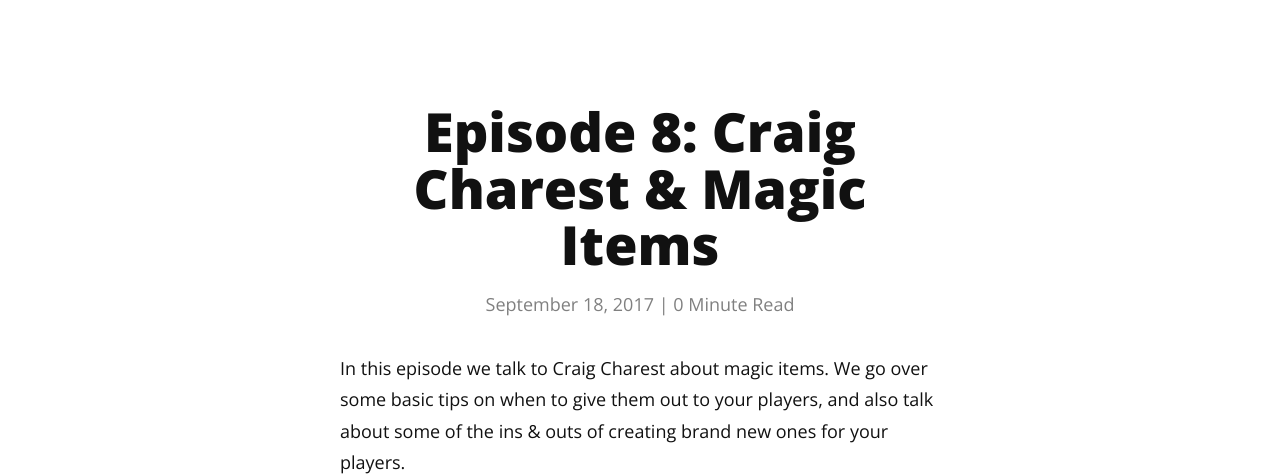
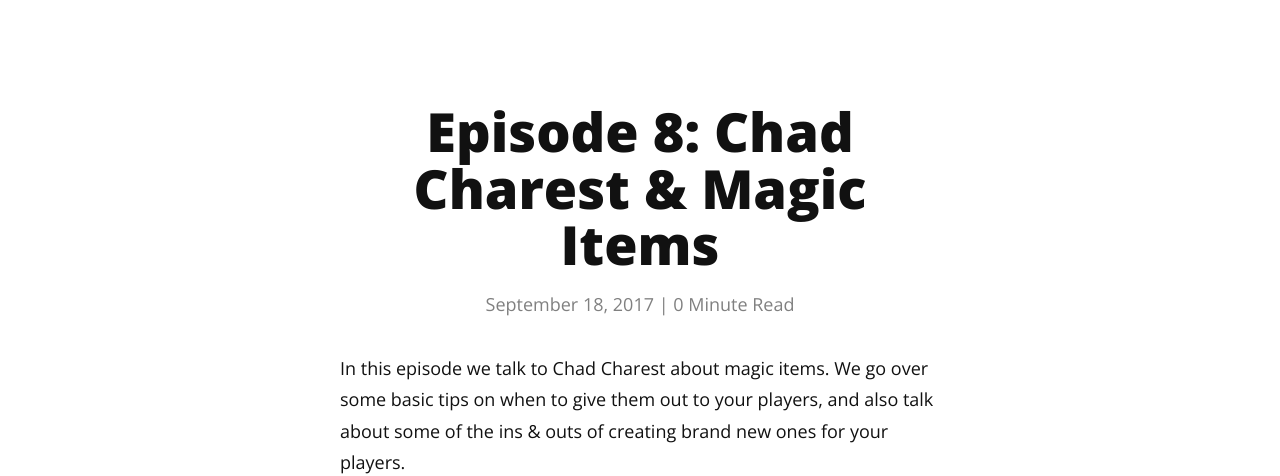
Before and after one commit to seanhagen/dms-of-vancouver, a Jekyll site: the page built from _episodes/2017-09-18-episode-8-magic-items.markdown, in a window 1280 px wide. Shown: the part 199-675 px from the top of the page. Built offline with Jekyll 4.4.1, drawn with Linux system fonts in a browser that asks for light colours; nearby versions of some CDN libraries.

Commit message:
Better fix name

```diff
--- a/_episodes/2017-09-18-episode-8-magic-items.markdown
+++ b/_episodes/2017-09-18-episode-8-magic-items.markdown
@@ -1,12 +1,12 @@
 ---
 layout: episodes
-title: "Episode 8: Craig Charest & Magic Items"
+title: "Episode 8: Chad Charest & Magic Items"
 date: 2017-09-18 12:34:30 -0700
 categories: episodes
 audio_url: "https://tracking.feedpress.it/link/17010/6830942/podcast-8-magic-items-v2.mp3"
 ---
 
-In this episode we talk to Craig Charest about magic items. We go over some basic tips on when to give them out to your players, and also talk about some of the ins & outs of creating brand new ones for your players.
+In this episode we talk to Chad Charest about magic items. We go over some basic tips on when to give them out to your players, and also talk about some of the ins & outs of creating brand new ones for your players.
 
 If you've got questions you'd like us to dive into, get in touch on [Facebook](https://www.facebook.com/dmsofvancouver) or [Twitter](https://www.twitter.com/dmsofvancouver).
 
```
